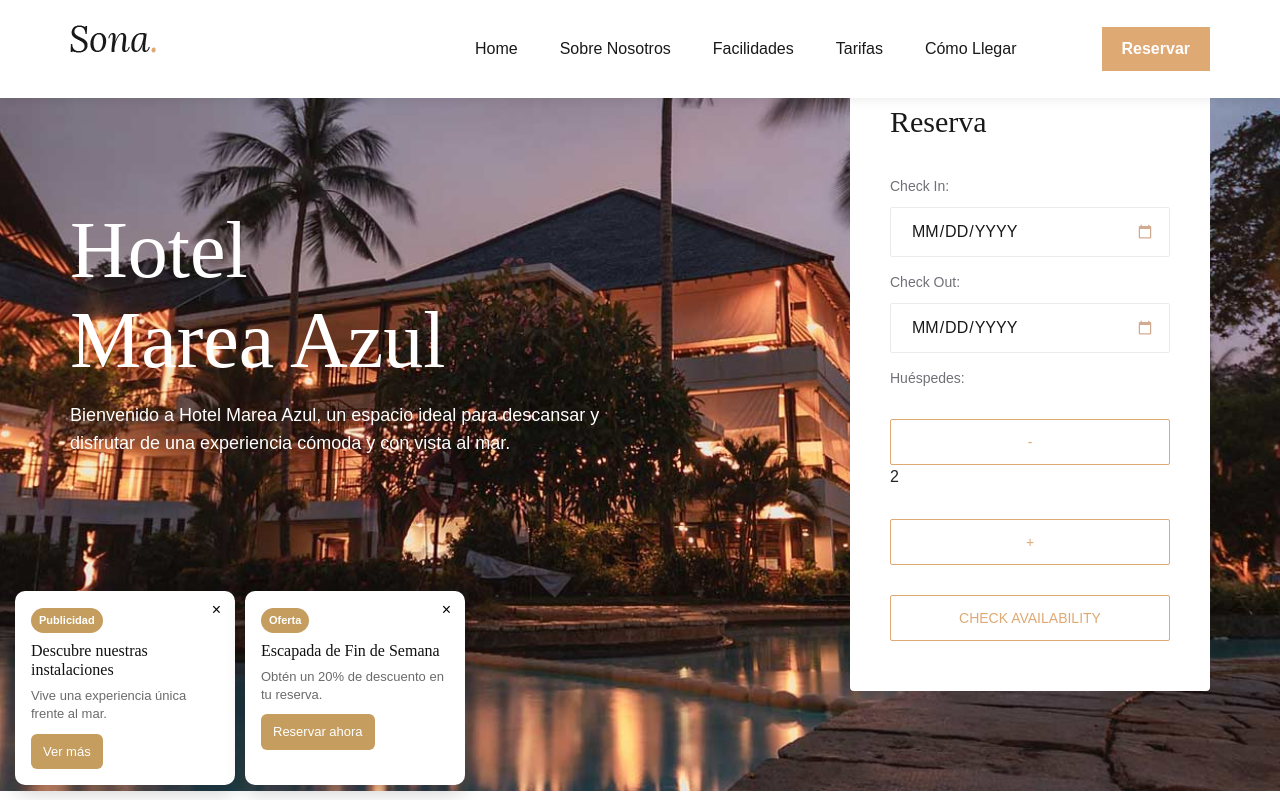
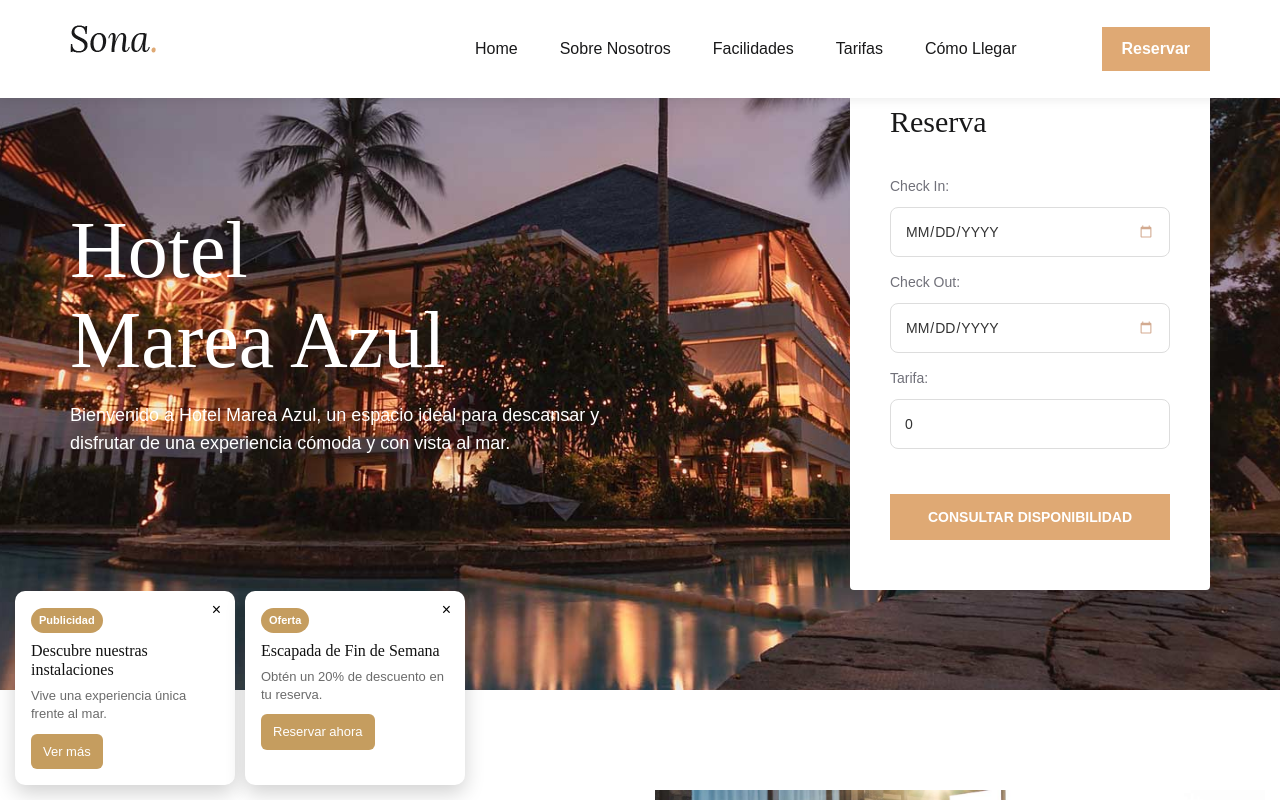
Before and after one commit to Vic2002UCR/MareaAzulFrontendAdmin, an Angular app: page /home in a window 1280 px wide. Shown: the top 800 px of the page. Built offline with nearby package versions, Linux system fonts and the light colour scheme; some icons are missing.

Commit message:
cambios en el formulario de reserva

```diff
--- a/src/app/home/home.component.css
+++ b/src/app/home/home.component.css
@@ -288,6 +288,23 @@ html {
   border-color: #dfa974;
 }
 
+.booking-form .bk-btn {
+  width: 100%;
+  border: none;
+  cursor: pointer;
+}
+
+.booking-form input,
+.booking-form select {
+  width: 100%;
+  padding: 12px 14px;
+  border-radius: 8px;
+  border: 1px solid #ddd;
+  background-color: #fff;
+  font-size: 14px;
+  color: #333;
+}
+
 
 @media (max-width: 768px) {
   .promo-container {
--- a/src/app/home/home.component.html
+++ b/src/app/home/home.component.html
@@ -85,28 +85,26 @@
       <div class="col-xl-4 col-lg-5 offset-xl-2 offset-lg-1">
         <div class="booking-form">
           <h3>Reserva</h3>
-          <form action="#">
+          <form (ngSubmit)="onSubmit()">
             <div class="check-date">
               <label for="date-in">Check In:</label>
-              <input type="date" class="date-input" id="date-in">
+              <input type="date" class="date-input" id="date-in"  name="dateIn"
+           [(ngModel)]="dateIn">
             </div>
 
             <div class="check-date">
               <label for="date-out">Check Out:</label>
-              <input type="date" class="date-input" id="date-out">
+              <input type="date" class="date-input" id="date-out"  name="dateOut"
+           [(ngModel)]="dateOut">
             </div>
 
-            <div class="select-option guest-counter">
-              <label for="guest">Huéspedes:</label>
-              <div class="counter-box">
-                <button type="button" (click)="decreaseGuests()">-</button>
-                <span>{{ guests }}</span>
-                <button type="button" (click)="increaseGuests()">+</button>
-              </div>
+            <div class="check-date">
+              <label for="tarifa">Tarifa:</label>
+              <input type="number" class="date-input" id="tarifa" name="tarifa"
+           [(ngModel)]="tarifa">
 
             </div>
-
-            <button type="submit">Check Availability</button>
+              <button type="submit" class="bk-btn">Consultar Disponibilidad</button>
           </form>
         </div>
       </div>
--- a/src/app/home/home.component.ts
+++ b/src/app/home/home.component.ts
@@ -1,5 +1,6 @@
 import { RouterLink } from '@angular/router';
 import { Component, OnInit, inject } from '@angular/core';
+import { FormsModule } from '@angular/forms';
 import { GetHotelUseCase } from '../application/get-hotel.use-case';
 import { Hotel } from '../domain/entities/hotel.entity';
 import { NgIf, NgFor } from '@angular/common';
@@ -11,7 +12,7 @@ import { TipoHabitacion } from '../domain/entities/tipo-habitacion.entity';
 
 @Component({
   standalone: true,
-  imports: [RouterLink, NgIf, NgFor],
+  imports: [RouterLink, NgIf, NgFor,FormsModule],
   templateUrl: './home.component.html',
   styleUrl: './home.component.css'
 })
@@ -29,6 +30,9 @@ export class HomeComponent implements OnInit {
   hotel?: Hotel;
   facilidades: Facilidad[] = [];
   tiposHabitacion: TipoHabitacion[] = [];
+  dateIn: string = '';
+  dateOut: string = '';
+  tarifa: number = 0;
 
   ngOnInit(): void {
     this.getHotelUseCase.execute().subscribe({
@@ -58,6 +62,21 @@ export class HomeComponent implements OnInit {
       },
       error: (err) => console.error(err)
     });
+
+    const today = new Date().toISOString().split('T')[0];
+
+    const checkIn = document.getElementById("date-in") as HTMLInputElement;
+    const checkOut = document.getElementById("date-out") as HTMLInputElement;
+
+    checkIn.min = today;
+    checkOut.min = today;
+
+    checkIn.addEventListener("change", () => {
+      checkOut.min = checkIn.value;
+      if (checkOut.value && checkOut.value <= checkIn.value) {
+        checkOut.value = "";
+      }
+    });
   }
 
   currentRoomPage = 0;
@@ -85,15 +104,9 @@ export class HomeComponent implements OnInit {
     }
   }
 
-  guests: number = 2;
-
-  increaseGuests() {
-    this.guests++;
-  }
-
-  decreaseGuests() {
-    if (this.guests > 1) {
-      this.guests--;
-    }
+  onSubmit() {
+    console.log('Check In:', this.dateIn);
+    console.log('Check Out:', this.dateOut);
+    console.log('Tarifa:', this.tarifa);
   }
 }
```
